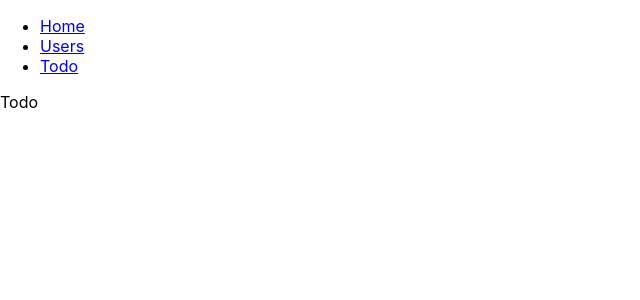
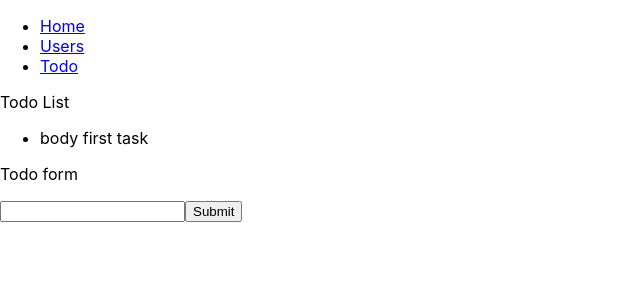
Before and after one commit to Margaritkins/react-homework, a React (Create React App) app: page /todo in a window 1280 px wide. Shown: the top 300 px of the page, without its empty margins (0-640 px from the left). Built offline with nearby package versions, Linux system fonts and the light colour scheme.

Commit message:
Add Todo.jsx & add formik, uuid, sass

```diff
--- a/package.json
+++ b/package.json
@@ -6,10 +6,12 @@
     "@testing-library/jest-dom": "^5.17.0",
     "@testing-library/react": "^13.4.0",
     "@testing-library/user-event": "^13.5.0",
+    "formik": "^2.4.5",
     "react": "^18.2.0",
     "react-dom": "^18.2.0",
     "react-router-dom": "^6.22.3",
     "react-scripts": "5.0.1",
+    "uuid": "^9.0.1",
     "web-vitals": "^2.1.4"
   },
   "scripts": {
@@ -35,5 +37,8 @@
       "last 1 firefox version",
       "last 1 safari version"
     ]
+  },
+  "devDependencies": {
+    "sass": "^1.74.1"
   }
 }
--- a/src/Pages/NotFound/NotFound.jsx
+++ b/src/Pages/NotFound/NotFound.jsx
@@ -5,7 +5,7 @@ const NotFound = () => {
   return (
     <div>
       <Header />
-      Not found
+      Page not found
     </div>
   );
 }
--- a/src/Pages/TodoPage/Todo.jsx
+++ b/src/Pages/TodoPage/Todo.jsx
@@ -1,13 +1,50 @@
-import React from 'react';
-import Header from '../../components/Header/Header';
+import React, { useState } from "react";
+import { v4 as uuidv4 } from "uuid";
+import Header from "../../components/Header/Header";
+import { Field, Form, Formik } from "formik";
 
 const Todo = () => {
+  const [todo, setTodo] = useState([
+    {
+      body: "body first task",
+      id: uuidv4(),
+      isDone: false,
+    },
+  ]);
+
+  const addTask = ([{ body }]) => {
+    setTodo([
+      ...todo,
+      {
+        body: body,
+        id: uuidv4(),
+      },
+    ]);
+  };
+
+  const onSubmit = (values, formikBag) => {
+    addTask([values]);
+    formikBag.resetForm();
+  };
+
   return (
     <div>
       <Header />
-      Todo
+      <p>Todo List</p>
+      <ul>
+        {todo.map((task) => (
+          <li key={task.id}>{task.body}</li>
+        ))}
+      </ul>
+      <p>Todo form</p>
+      <Formik initialValues={todo} onSubmit={onSubmit}>
+        <Form>
+          <Field name="body" />
+          <input type="submit" onChange={addTask}  />
+        </Form>
+      </Formik>
     </div>
   );
-}
+};
 
 export default Todo;
--- a/src/Pages/UserListPage/UserList.jsx
+++ b/src/Pages/UserListPage/UserList.jsx
@@ -15,7 +15,7 @@ const UserList = () => {
   }, []);
 
   const getData = () => {
-    getUsers()
+    getUsers(prompt())
       .then((data) => {
         console.log(data);
         setUsers(data.results);
@@ -31,7 +31,7 @@ const UserList = () => {
   const userMap = () =>
     users.map((userobj) => {
       return (
-        <UserCard userobj={userobj}/>
+        <UserCard key={userobj.login.uuid} userobj={userobj}/>
       );
     });
 
```
Also changed, not shown: 1 other file (tests, documents, lock files or other folders).
